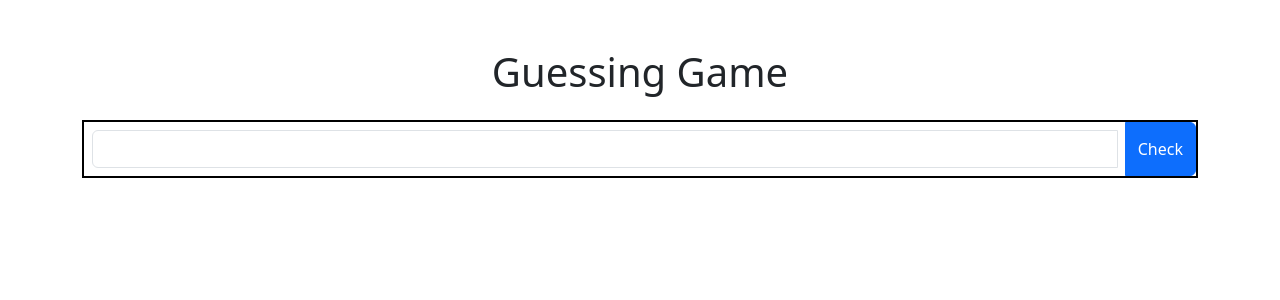
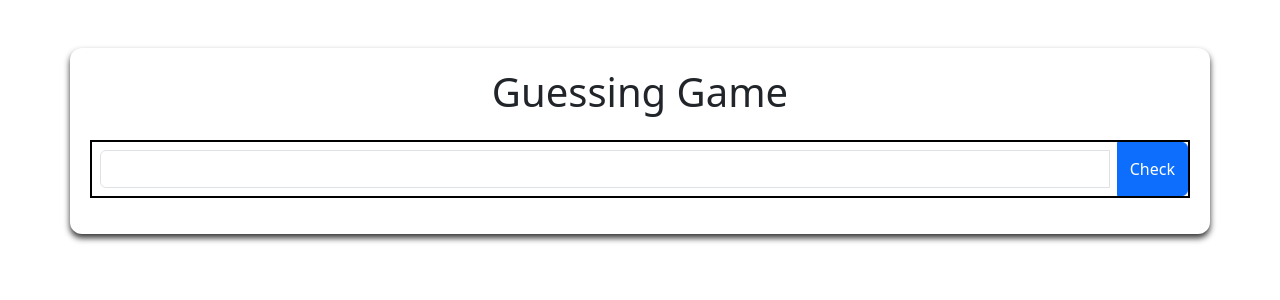
Before and after one commit to NicolasNievas/Practica_Angular18, an Angular app in the folder adivinanza/: page / in a window 1280 px wide. Shown: the top 300 px of the page. Built offline with nearby package versions, Linux system fonts and the light colour scheme.

Commit message:
styles app component

```diff
--- a/adivinanza/src/app/app.component.css
+++ b/adivinanza/src/app/app.component.css
@@ -0,0 +1,6 @@
+  .stylish-border {
+    padding: 20px;
+    box-shadow: 0 4px 6px rgba(0, 0, 0 , .8);
+    border-radius: 12px;
+    overflow: hidden;
+  }
--- a/adivinanza/src/app/app.component.html
+++ b/adivinanza/src/app/app.component.html
@@ -1,4 +1,4 @@
-<div class="container mt-5">
+<div class="container mt-5 stylish-border">
   <h1 class="text-center mb-4">Guessing Game</h1>
   <app-number-input (guessMade)="onGuessMade($event)"></app-number-input>
   <app-game-result [guess]="guess" [numberToGuess]="numberToGuess"></app-game-result>
```
